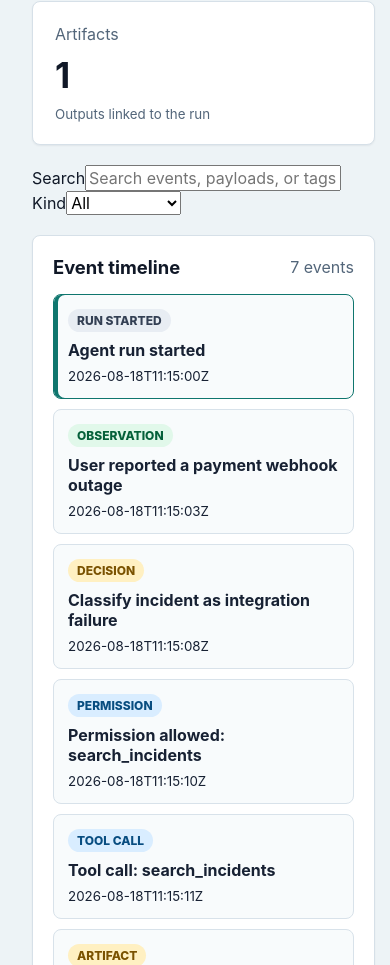
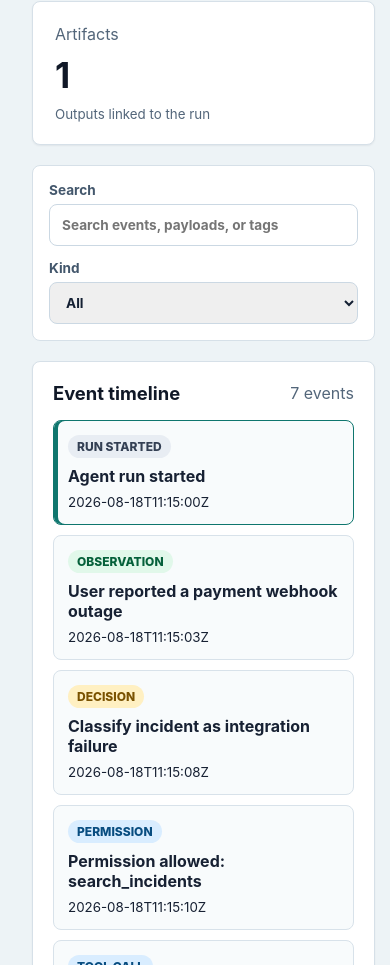
Before and after one commit to VictorOdoyo/agent-black-box, a React (Vite) app in the folder apps/viewer/: page / in a window 390 px wide. Shown: the part 1212-2177 px from the top of the page. Built offline with nearby package versions, Linux system fonts and the light colour scheme.

Commit message:
style: add advanced viewer panel styles

```diff
--- a/apps/viewer/src/App.css
+++ b/apps/viewer/src/App.css
@@ -318,3 +318,69 @@ code {
     grid-template-columns: 1fr;
   }
 }
+
+
+.filter-bar {
+  align-items: end;
+  background: #ffffff;
+  border: 1px solid #d6e0e8;
+  border-radius: 8px;
+  display: grid;
+  gap: 14px;
+  grid-template-columns: minmax(220px, 1fr) 220px;
+  padding: 16px;
+}
+
+.filter-bar label {
+  color: #43576c;
+  display: grid;
+  gap: 6px;
+  font-size: 0.85rem;
+  font-weight: 700;
+}
+
+.filter-bar input,
+.filter-bar select,
+textarea {
+  border: 1px solid #cbd8e3;
+  border-radius: 8px;
+  color: #142033;
+  min-height: 42px;
+  padding: 10px 12px;
+}
+
+textarea {
+  min-height: 280px;
+  resize: vertical;
+}
+
+.graph-list {
+  display: grid;
+  gap: 10px;
+  list-style: none;
+  margin: 0;
+  padding: 0;
+}
+
+.graph-list li {
+  align-items: center;
+  border: 1px solid #dbe4eb;
+  border-radius: 8px;
+  display: grid;
+  gap: 10px;
+  grid-template-columns: minmax(0, 1fr) 110px minmax(0, 1fr);
+  padding: 12px;
+}
+
+.graph-list span {
+  color: #0f766e;
+  font-weight: 800;
+  text-align: center;
+}
+
+@media (max-width: 980px) {
+  .filter-bar,
+  .graph-list li {
+    grid-template-columns: 1fr;
+  }
+}
```
